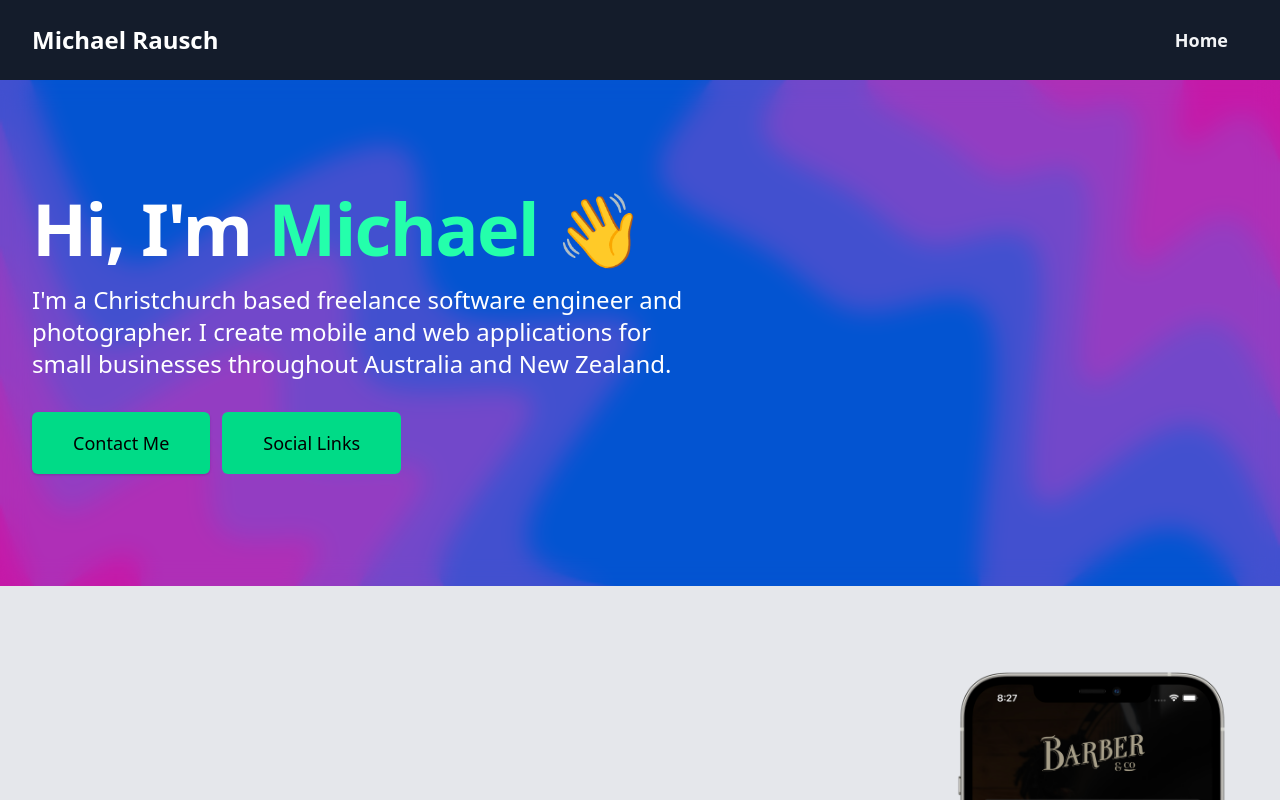
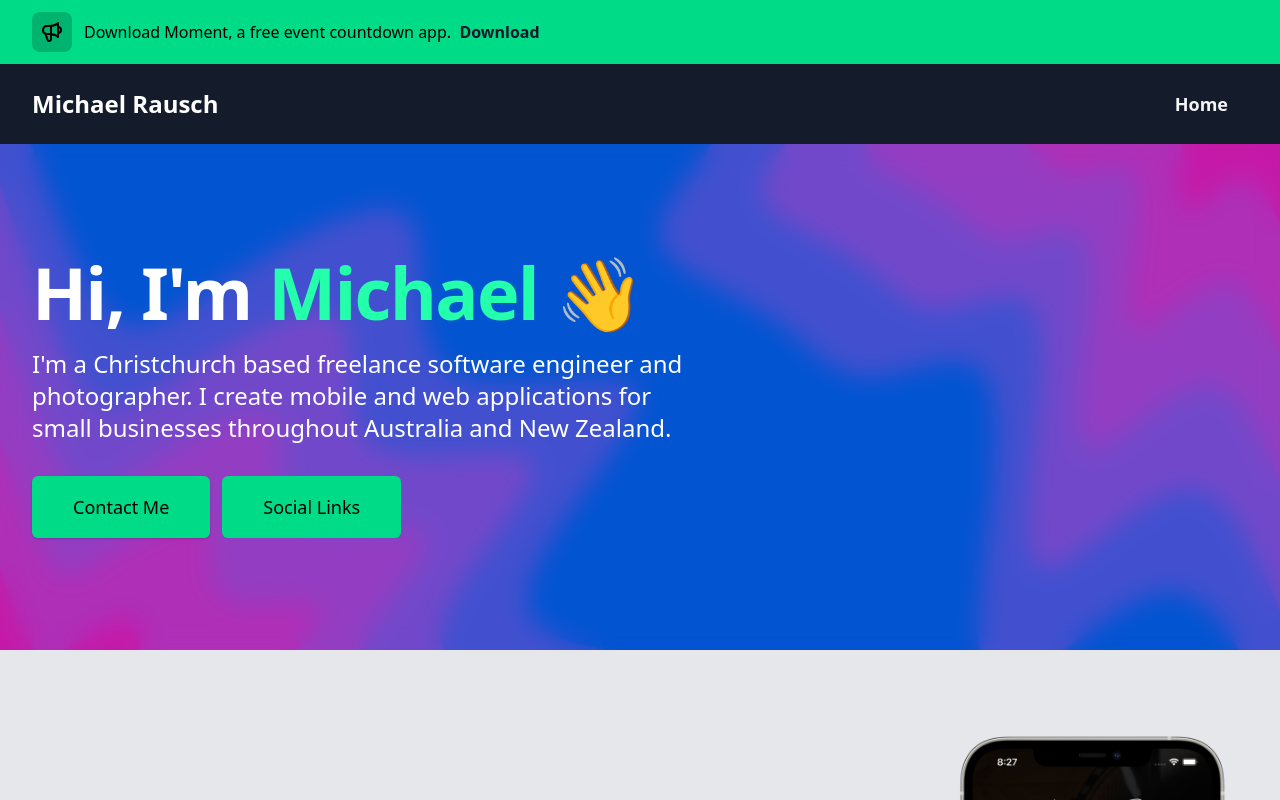
Before and after one commit to michaelrausch/michaelrausch.nz-v4, a Next.js app: page / in a window 1280 px wide. Shown: the top 800 px of the page. Built offline with nearby package versions, Linux system fonts and the light colour scheme; what @tailwindcss/typography would draw is missing.

Commit message:
Fixed build issue & Re-added banner
- Made hero optional on BlogPostLayout to fix build issue
- Re-added banner to homepage

```diff
--- /dev/null
+++ b/content/projects/moment.md
@@ -0,0 +1,29 @@
+---
+title: "Moment"
+description: ""
+date: 19 May 2021
+category: Web Development
+imageUrl: http://localhost:3000/images/BarberCo_iPhone_65.png
+color: "#00DB87"
+---
+
+Bacon ipsum dolor amet pancetta jerky leberkas, meatloaf jowl tenderloin ham frankfurter kevin. Rump beef sirloin pastrami pork loin ham hock flank. Buffalo bresaola pancetta tongue, tenderloin kevin short loin kielbasa pork belly ball tip t-bone shank biltong. Picanha burgdoggen porchetta kevin chislic ball tip. Ground round t-bone biltong spare ribs drumstick cow.
+
+## 🛠 Tools Used
+
+### iOS
+- [UIKit](https://www.npmjs.com/package/realm) - Soladsjldsajksadjlkasddjk jlksadj kldsajlkas
+- [Realm](https://www.npmjs.com/package/realm) - Soladsjldsajksadjlkasddjk jlksadj kldsajlkas
+- [Firebase](https://www.npmjs.com/package/realm) - Soladsjldsajksadjlkasddjk jlksadj kldsajlkas
+
+### Android
+- [React Native](https://www.npmjs.com/package/realm) - Soladsjldsajksadjlkasddjk jlksadj kldsajlkas
+- [Realm](https://www.npmjs.com/package/realm) - Soladsjldsajksadjlkasddjk jlksadj kldsajlkas
+
+### Backend
+- [NodeJS & Typescript](https://www.npmjs.com/package/realm) - Soladsjldsajksadjlkasddjk jlksadj kldsajlkas
+- [MongoDB](https://www.npmjs.com/package/realm) - Soladsjldsajksadjlkasddjk jlksadj kldsajlkas
+- [Firebase](https://www.npmjs.com/package/realm) - Soladsjldsajksadjlkasddjk jlksadj kldsajlkas
+- [JUnit](https://www.npmjs.com/package/realm) - Soladsjldsajksadjlkasddjk jlksadj kldsajlkas
+- [Docker](https://www.npmjs.com/package/realm) - Soladsjldsajksadjlkasddjk jlksadj kldsajlkas
+- [Traefik](https://www.npmjs.com/package/realm) - Soladsjldsajksadjlkasddjk jlksadj kldsajlkas
--- a/layouts/BlogPostLayout.tsx
+++ b/layouts/BlogPostLayout.tsx
@@ -4,7 +4,7 @@ import { Header } from "../components/Header"
 
 interface Props {
     title: string;
-    hero: string;
+    hero?: string;
 }
 
 export const BlogPostLayout: React.FC<Props> = ({children, title, hero}) => {
--- a/layouts/HomePageLayout.tsx
+++ b/layouts/HomePageLayout.tsx
@@ -24,11 +24,11 @@ export const HomePageLayout: React.FC = ({children}) => {
                 <link rel="icon" href="/favicon.ico" />
             </Head>
 
-            {/* <Banner
+            <Banner
                 body="Download Moment, a free event countdown app."
                 smallBody="Download Moment, a free event countdown app."
                 link="https://apps.apple.com/nz/app/moment-event-countdown/id1533376588?ign-itscg=30200&ign-itsct=apps_box#?platform=iphone"
-                linkTitle="Download"/> */}
+                linkTitle="Download"/>
 
             <Header/>
 
```
